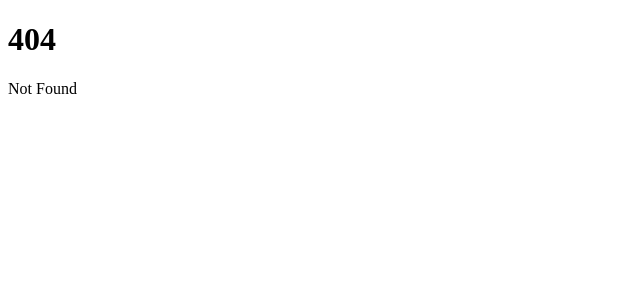
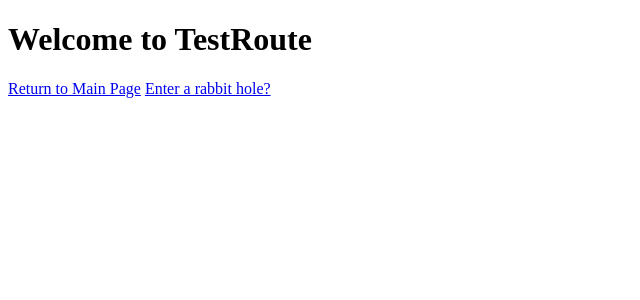
Before and after one commit to L-Manik/cv-svelte, a SvelteKit app: page /testRoute in a window 1280 px wide. Before the commit this address had no page. Shown: the top 300 px of the page, without its empty margins (0-640 px from the left). Built offline with nearby package versions, Linux system fonts and the light colour scheme.

Commit message:
Customized front page and added routes

```diff
--- a/src/routes/+page.svelte
+++ b/src/routes/+page.svelte
@@ -2,3 +2,6 @@
 <p>Visit <a href="https://kit.svelte.dev">kit.svelte.dev</a> to read the documentation</p>
 <p> This is the pilot run of using Svelte as code framework.
 </p>
+
+<a href="/testRoute">Enter Test Route?</a>
+<a href="https://youtube.com">Go to Youtube?</a>
--- /dev/null
+++ b/src/routes/testRoute/+page.svelte
@@ -0,0 +1,3 @@
+<h1>Welcome to TestRoute</h1>
+<a href="/">Return to Main Page</a>
+<a href="/testRoute/deeperRoute">Enter a rabbit hole?</a>
--- /dev/null
+++ b/src/routes/testRoute/deeperRoute/+page.svelte
@@ -0,0 +1,2 @@
+<h1>What are you doing? This is an even deeper route.</h1>
+<a href="/testRoute">Out the rabbit hole?</a>
```
